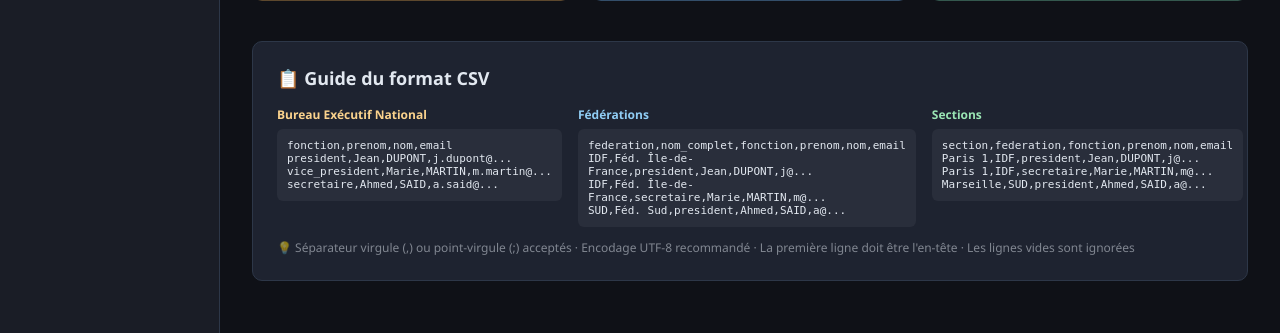
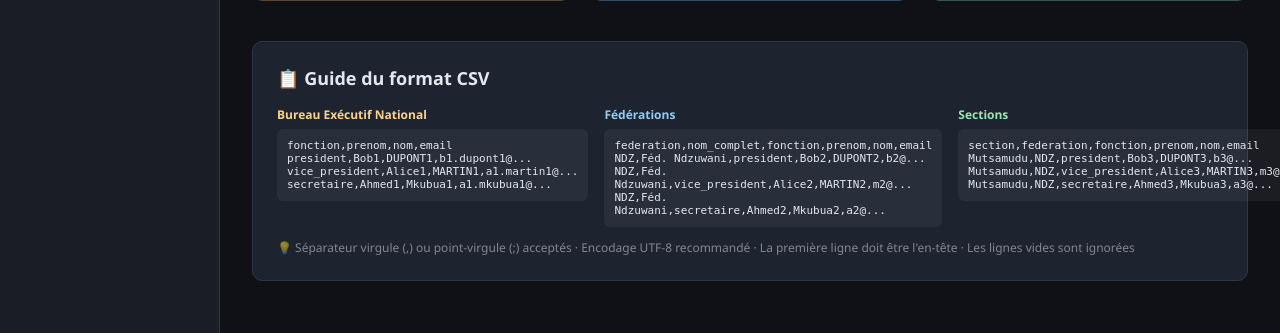
Before and after one commit to comitemaore/comite-maore, a Symfony app: template templates/import/index.html.twig in a window 1280 px wide. Shown: the part 646-979 px from the top of the page. Run offline with Twig, Linux system fonts and the light colour scheme; the template is opened without the code that fills it, so the values that code supplies are empty; some libraries are stand-ins or nearby versions.

Commit message:
modif template import

```diff
--- a/templates/import/index.html.twig
+++ b/templates/import/index.html.twig
@@ -152,23 +152,23 @@
                 <div>
                     <div style="font-weight:600;margin-bottom:6px;color:#fbd38d;">Bureau Exécutif National</div>
                     <pre style="background:rgba(255,255,255,.05);padding:10px;border-radius:6px;font-size:11px;overflow-x:auto;">fonction,prenom,nom,email
-president,Jean,DUPONT,j.dupont@...
-vice_president,Marie,MARTIN,m.martin@...
-secretaire,Ahmed,SAID,a.said@...</pre>
+president,Bob1,DUPONT1,b1.dupont1@...
+vice_president,Alice1,MARTIN1,a1.martin1@...
+secretaire,Ahmed1,Mkubua1,a1.mkubua1@...</pre>
                 </div>
                 <div>
                     <div style="font-weight:600;margin-bottom:6px;color:#90cdf4;">Fédérations</div>
                     <pre style="background:rgba(255,255,255,.05);padding:10px;border-radius:6px;font-size:11px;overflow-x:auto;">federation,nom_complet,fonction,prenom,nom,email
-IDF,Féd. Île-de-France,president,Jean,DUPONT,j@...
-IDF,Féd. Île-de-France,secretaire,Marie,MARTIN,m@...
-SUD,Féd. Sud,president,Ahmed,SAID,a@...</pre>
+NDZ,Féd. Ndzuwani,president,Bob2,DUPONT2,b2@...
+NDZ,Féd. Ndzuwani,vice_president,Alice2,MARTIN2,m2@...
+NDZ,Féd. Ndzuwani,secretaire,Ahmed2,Mkubua2,a2@...</pre>
                 </div>
                 <div>
                     <div style="font-weight:600;margin-bottom:6px;color:#9ae6b4;">Sections</div>
                     <pre style="background:rgba(255,255,255,.05);padding:10px;border-radius:6px;font-size:11px;overflow-x:auto;">section,federation,fonction,prenom,nom,email
-Paris 1,IDF,president,Jean,DUPONT,j@...
-Paris 1,IDF,secretaire,Marie,MARTIN,m@...
-Marseille,SUD,president,Ahmed,SAID,a@...</pre>
+Mutsamudu,NDZ,president,Bob3,DUPONT3,b3@...
+Mutsamudu,NDZ,vice_president,Alice3,MARTIN3,m3@...
+Mutsamudu,NDZ,secretaire,Ahmed3,Mkubua3,a3@...</pre>
                 </div>
             </div>
             <div style="margin-top:12px;font-size:12px;opacity:.5;">
```
